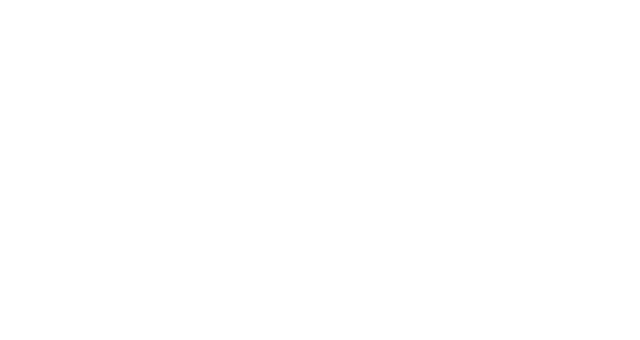
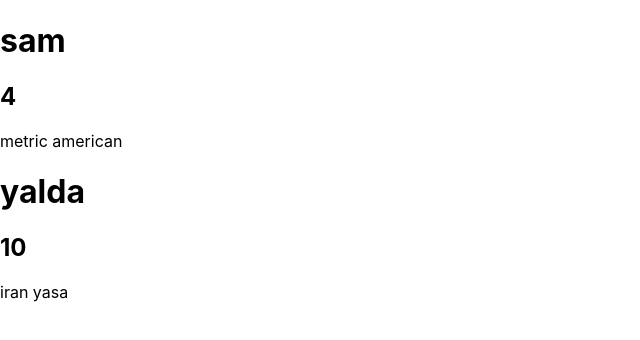
Before and after one commit to mohamadsam9667/react-1, a React (Create React App) app in the folder start-react/: page / in a window 1280 px wide. Shown: the top 340 px of the page, without its empty margins (0-640 px from the left). Built offline with nearby package versions, Linux system fonts and the light colour scheme.

Commit message:
sloving practic succsess full !
تمرین بدون تقلب عالی انجام شد حالا کامپوننت رو یاد گرفتیم

```diff
--- a/start-react/src/App.js
+++ b/start-react/src/App.js
@@ -2,9 +2,22 @@ import logo from './logo.svg';
 import './App.css';
 
 function App() {
+   const Job=(props)=>{
+    return(
+      <div>
+      <h1>{props.salery}</h1>
+      <h2>{props.position}</h2>
+      <p>{props.company}</p>
+      </div>
+    )
+   }
 
-
-
+   return(
+    <div>
+    <Job salery="sam" position={4} company="metric american"></Job>
+    <Job salery="yalda" position={10} company="iran yasa"></Job>
+    </div>
+  )
 
 
 }
@@ -59,4 +72,6 @@ const User = (props) => {
 
 
   )
-*/
+
+
+  */
```
